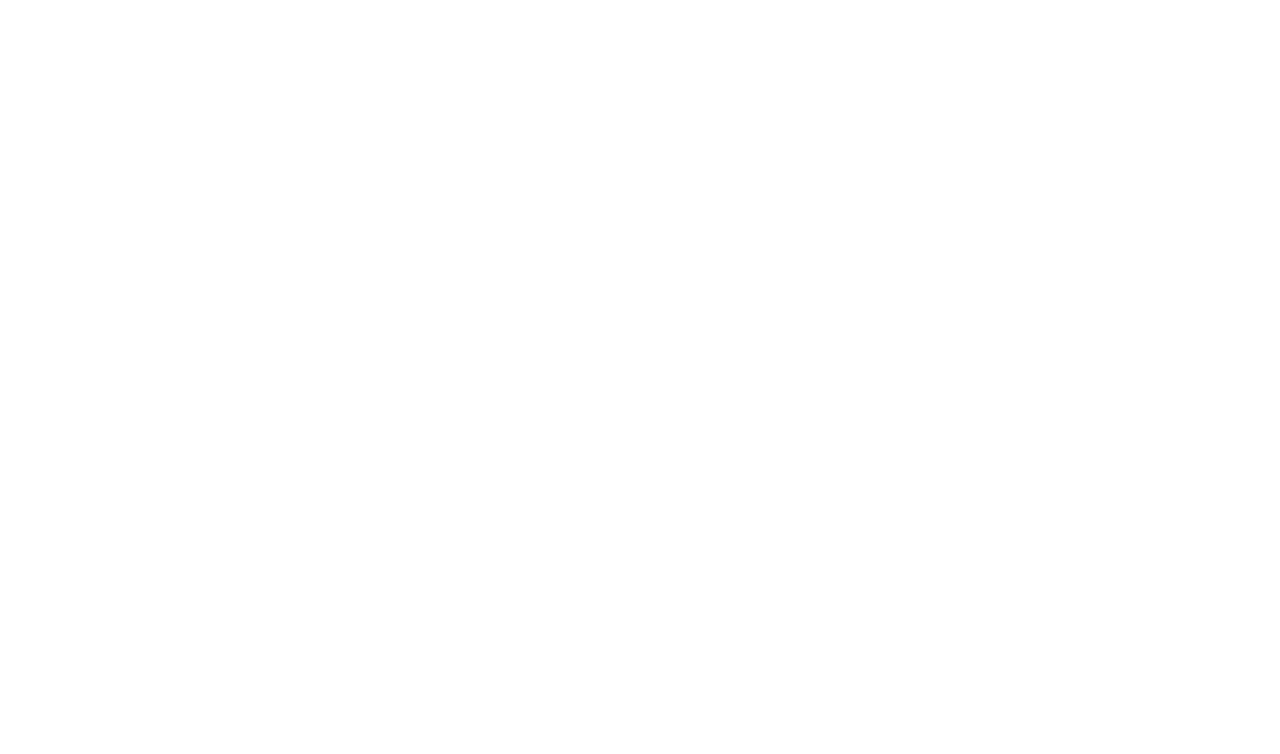
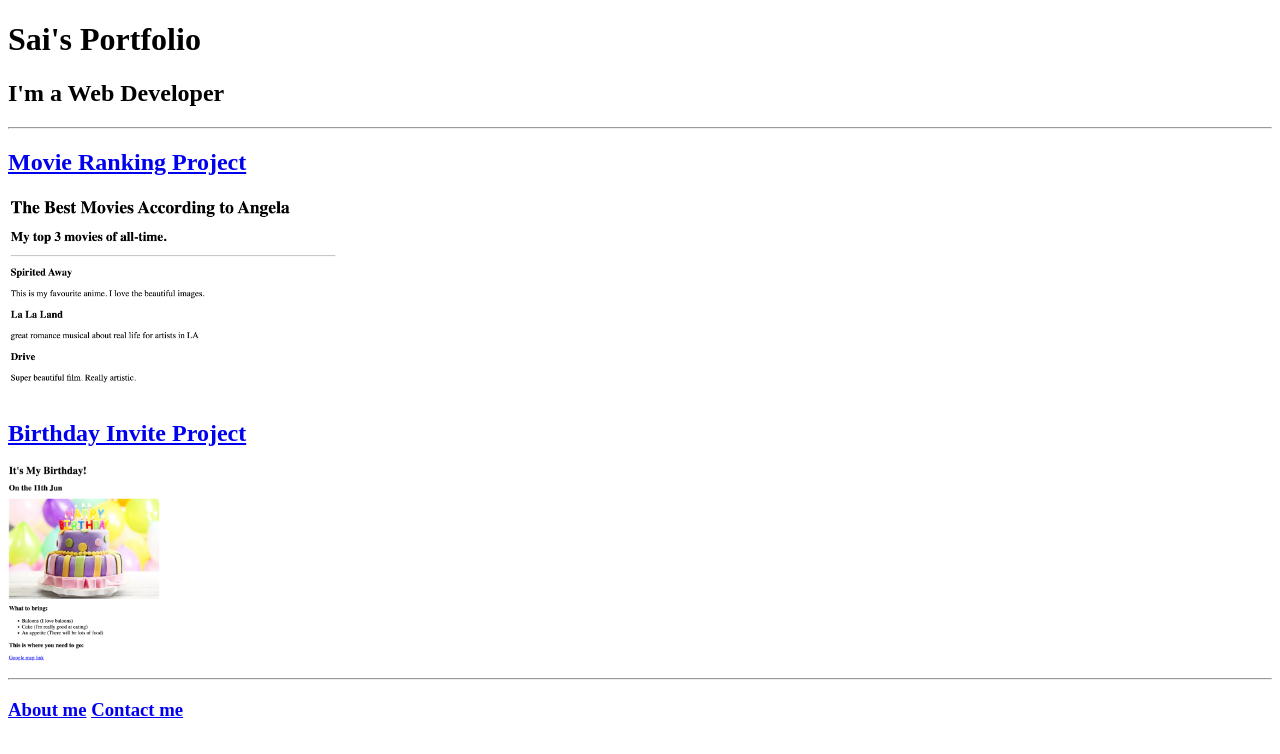
Before and after one commit to sai3md/portfolio1, a plain HTML site: page index.html in a window 1280 px wide. Drawn offline with Linux system fonts and the light colour scheme.

Commit message:
Add files via upload

```diff
--- a/index.html
+++ b/index.html
@@ -1,15 +1,30 @@
-<!-- TODO 1: Create the HTML Boilerplate -->
+<!DOCTYPE html>
+<html lang="en">
+<head>
+    <meta charset="UTF-8">
+    <meta name="viewport" content="width=device-width, initial-scale=1.0">
+    <title>My Website</title>
+</head>
+<body>
+    <h1>Sai's Portfolio</h1>
 
-<!-- TODO 2: Add Your previous projects' HTML into the public folder -->
+    <h2>I'm a Web Developer</h2>
+    <hr>
+    <h2>
+        <a href="../2.4 Movie Ranking Project/index.html">Movie Ranking Project</a>
+    </h2>
 
-<!-- TODO 3: Take screenshots of your project previews and add the images to the images folder -->
+    <img src="./assets/images/movie.png" alt="image of website 1" height="200">
 
-<!-- TODO 4: Add titles/subtitles etc. -->
+    <h2>
+        <a href="../3.4 Birthday Invite Project/index.html">Birthday Invite Project</a>
+    </h2>
+    <img src="./assets/images/birthday.png" alt="image of website 2" height="200">
 
-<!-- TODO 5: Add a link to the project pages -->
+    <hr>
 
-<!-- TODO 6: Add images to show the project previews
-HINT for TODO 6: You can use the height attribute set to 200 to make the image smaller:
-https://developer.mozilla.org/en-US/docs/Web/HTML/Element/img#attr-height -->
-
-<!-- TODO 7: Add the Contact Me and About Me page links -->
+    <h3>
+        <a href="./public/about.html">About me</a> <a href="./public/contact.html">Contact me</a>
+    </h3>
+</body>
+</html>
```
